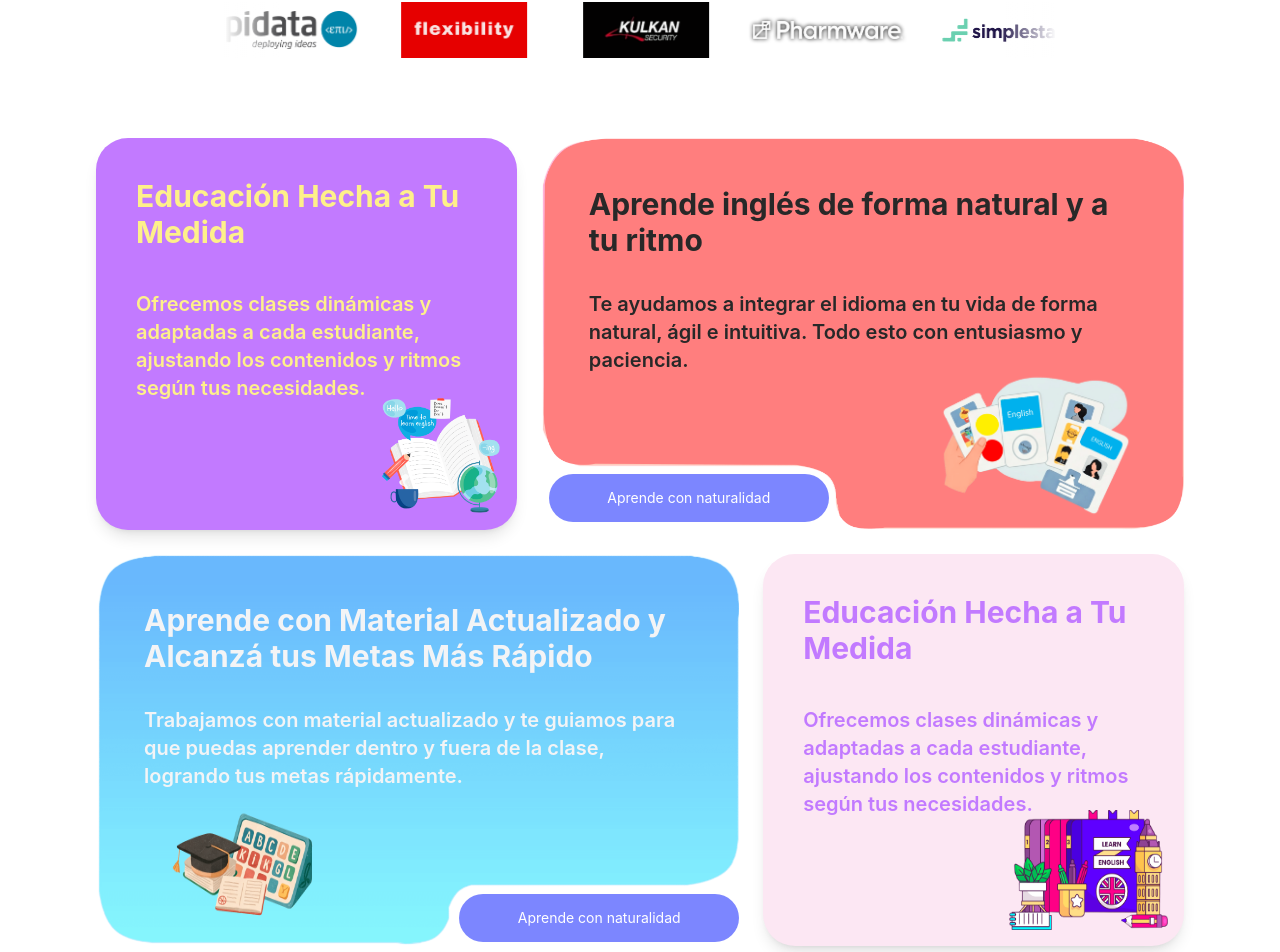
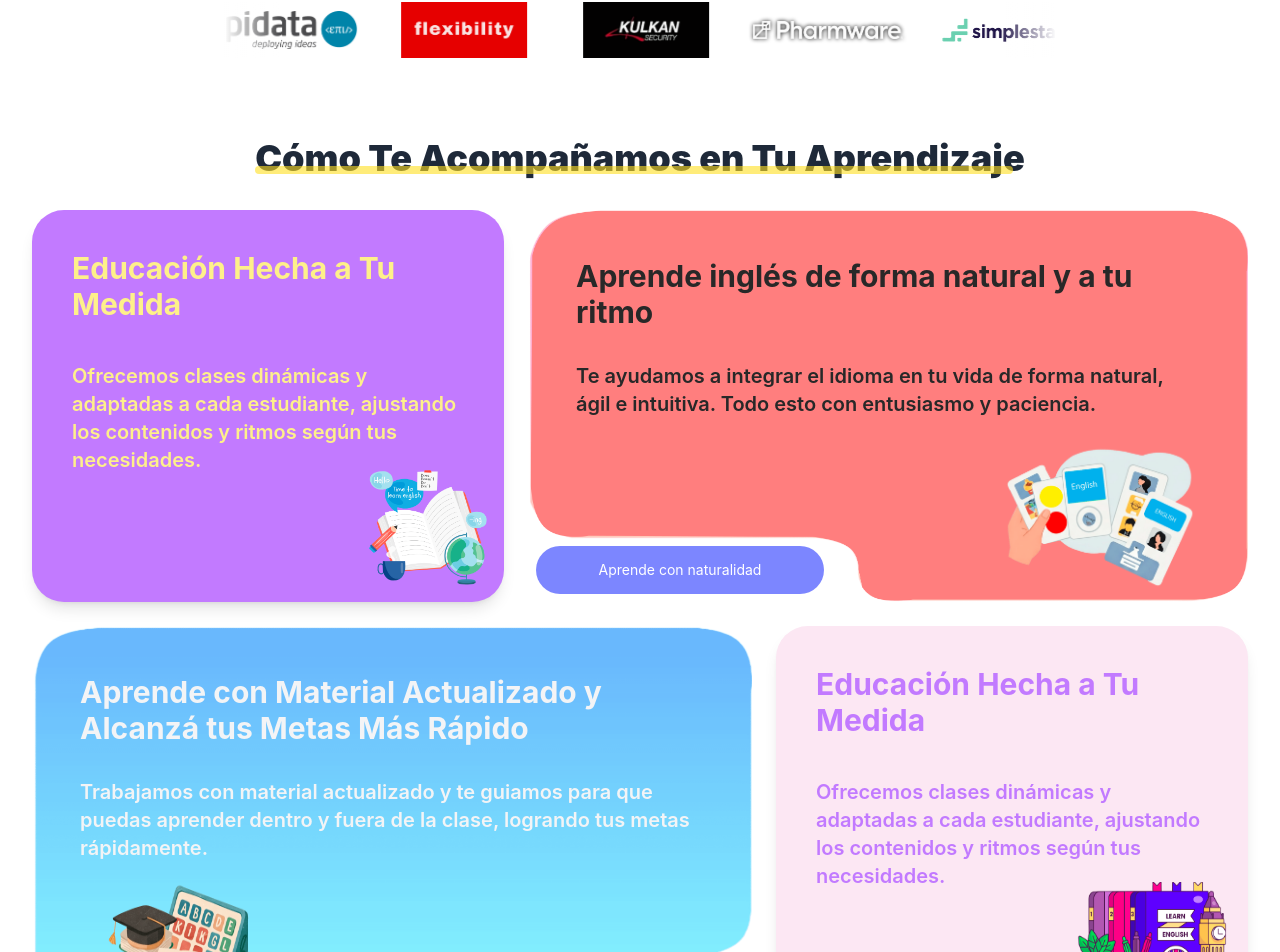
Before and after one commit to EngelFreites/official-english-web, a React (Vite) app: page / in a window 1280 px wide. Shown: the part 919-1871 px from the top of the page. Built offline with nearby package versions, Linux system fonts and the light colour scheme; no server answers.

Commit message:
refactor: change text and width, add title

```diff
--- a/src/component/Aboutsection/AboutSection.jsx
+++ b/src/component/Aboutsection/AboutSection.jsx
@@ -1,10 +1,13 @@
+import Title from "../Title/Title";
 export default function AboutSection() {
   return (
     <section
       id="about"
-      className=" relative flex flex-col xl:grid xl:grid-cols-5 xl:grid-rows-8 gap-6 max-w-6xl mx-auto p-4 sm:px-6 lg:px-8"
+      className="  max-w-7xl mx-auto p-4 sm:px-6 lg:px-8 flex flex-col justify-center items-center"
     >
-      <div className=" relative col-span-2 row-span-4 bg-gradient-to-b bg-purple-400 rounded-4xl  h-72 xl:h-98 shadow-lg  px-4 pt-4 xl:px-10 xl:pt-10">
+      <Title margin={758}>Cómo Te Acompañamos en Tu Aprendizaje</Title>
+      <div className="relative flex flex-col lg:grid lg:grid-cols-5 lg:grid-rows-8 gap-6">
+        <div className=" relative col-span-2 row-span-4 bg-gradient-to-b bg-purple-400 rounded-4xl  h-72 lg:h-98 shadow-lg  px-4 pt-4 lg:px-10 lg:pt-10">
           <h1 className="text-3xl font-bold text-[#FEF08A]">
             Educación Hecha a Tu Medida
           </h1>
@@ -18,10 +21,10 @@ export default function AboutSection() {
             alt=""
           />
         </div>
-      <div className="relative bg-[#ff7e7e] xl:bg-transparent rounded-4xl xl:rounded-none  col-span-3 row-span-4 z-2 flex flex-col gap-8 items-center">
+        <div className="relative bg-[#ff7e7e] lg:bg-transparent rounded-4xl lg:rounded-none  col-span-3 row-span-4 z-2 flex flex-col gap-8 items-center">
           <img
             src="/comentR.png"
-          className=" hidden xl:block xl:w-full xl:h-full absolute z-0"
+            className=" hidden lg:block lg:w-full lg:h-full absolute z-0"
             alt=""
           />
           <h1 className="text-3xl font-bold text-[#282828] px-12 pt-12 relative z-10">
@@ -37,17 +40,17 @@ export default function AboutSection() {
             alt=""
           />
 
-        <div className="absolute hidden  bg-indigo-400 h-12 w-[280px] bottom-2 left-2 rounded-4xl  xl:flex items-center justify-center">
+          <div className="absolute hidden  bg-indigo-400 h-12 w-[40%] bottom-2 left-2 rounded-4xl  lg:flex items-center justify-center">
             <p className="text-white text-sm">Aprende con naturalidad</p>
           </div>
         </div>
-      <div className=" xl:hidden  bg-indigo-400 h-12 w-full  rounded-4xl  flex items-center justify-center">
+        <div className=" lg:hidden  bg-indigo-400 h-12 w-full  rounded-4xl  flex items-center justify-center">
           <p className="text-white text-sm">Aprende con naturalidad</p>
         </div>
-      <div className="relative bg-[#7fe9fe] xl:bg-transparent rounded-4xl xl:rounded-none  col-span-3 row-span-4 z-2 flex flex-col gap-8 items-center">
+        <div className="relative bg-[#7fe9fe] lg:bg-transparent rounded-4xl lg:rounded-none  col-span-3 row-span-4 z-2 flex flex-col gap-8 items-center">
           <img
             src="/comentL.png"
-          className="hidden xl:block xl:w-full xl:h-full absolute z-0"
+            className="hidden lg:block lg:w-full lg:h-full absolute z-0"
             alt=""
           />
           <h1 className=" relative text-3xl font-bold pt-12 px-12 text-gray-100 z-10">
@@ -58,20 +61,20 @@ export default function AboutSection() {
             aprender dentro y fuera de la clase, logrando tus metas rápidamente.
           </p>
           <img
-          className="absolute bottom-4 left-12 z-10 w-40 h-30 xl:w-50 xl:h-40"
+            className="absolute bottom-4 left-12 z-10 w-40 h-30 lg:w-50 lg:h-40"
             src="/libros.png"
             alt=""
           />
 
-        <div className="absolute hidden  bg-indigo-400 h-12 w-[280px] bottom-1 right-0 rounded-4xl  xl:flex items-center justify-center">
-          <p className="text-white text-sm">Aprende con naturalidad</p>
+          <div className="absolute hidden  bg-indigo-400 h-12 w-[40%] bottom-1 right-0 rounded-4xl  lg:flex items-center justify-center">
+            <p className="text-white text-sm">Domina el Inglés con Confianza</p>
           </div>
         </div>
-      <div className="xl:hidden  bg-indigo-400 h-12 w-full  rounded-4xl  flex items-center justify-center">
-        <p className="text-white text-sm">Aprende con naturalidad</p>
+        <div className="lg:hidden  bg-indigo-400 h-12 w-full  rounded-4xl  flex items-center justify-center">
+          <p className="text-white text-sm">Domina el Inglés con Confianza</p>
         </div>
 
-      <div className=" relative col-span-2 row-span-4  bg-pink-100 rounded-4xl  h-72 xl:h-98 shadow-lg  px-4 pt-4 xl:px-10 xl:pt-10">
+        <div className=" relative col-span-2 row-span-4  bg-pink-100 rounded-4xl  h-72 lg:h-98 shadow-lg  px-4 pt-4 lg:px-10 lg:pt-10">
           <h1 className="text-3xl font-bold text-[#C27AFF]">
             Educación Hecha a Tu Medida
           </h1>
@@ -85,6 +88,7 @@ export default function AboutSection() {
             alt=""
           />
         </div>
+      </div>
     </section>
   );
 }
```
Lines whose indentation alone changed are shown as unchanged.
